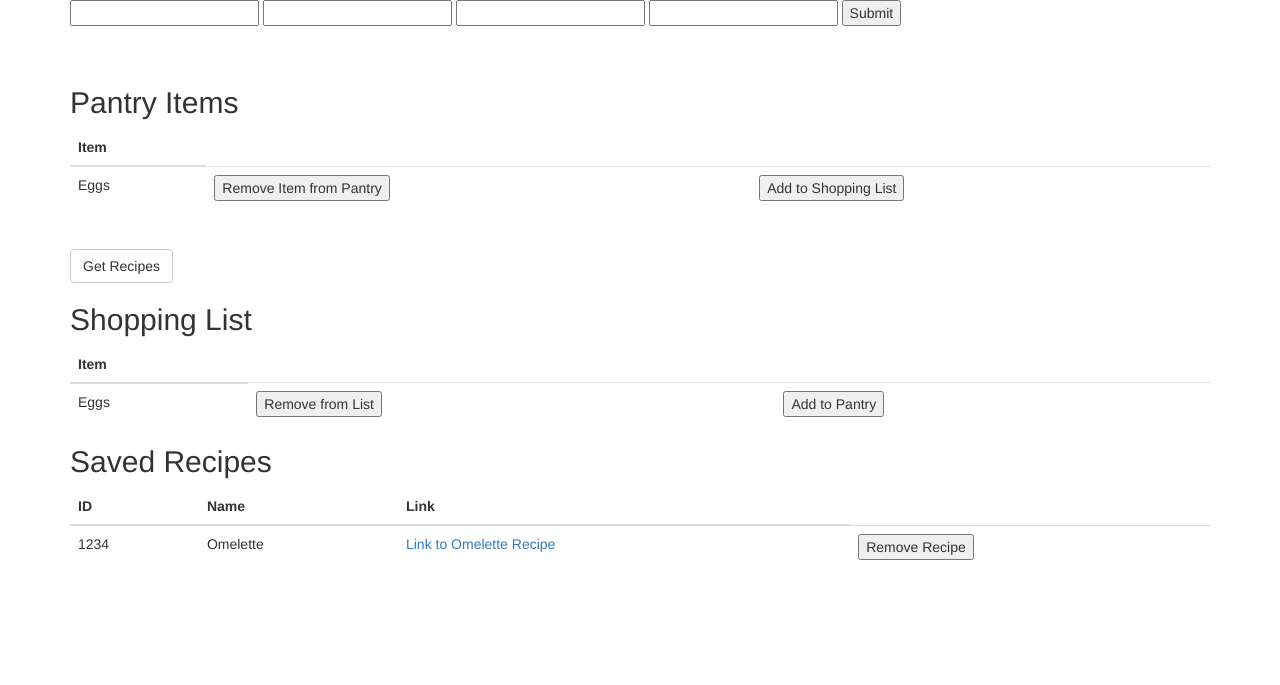
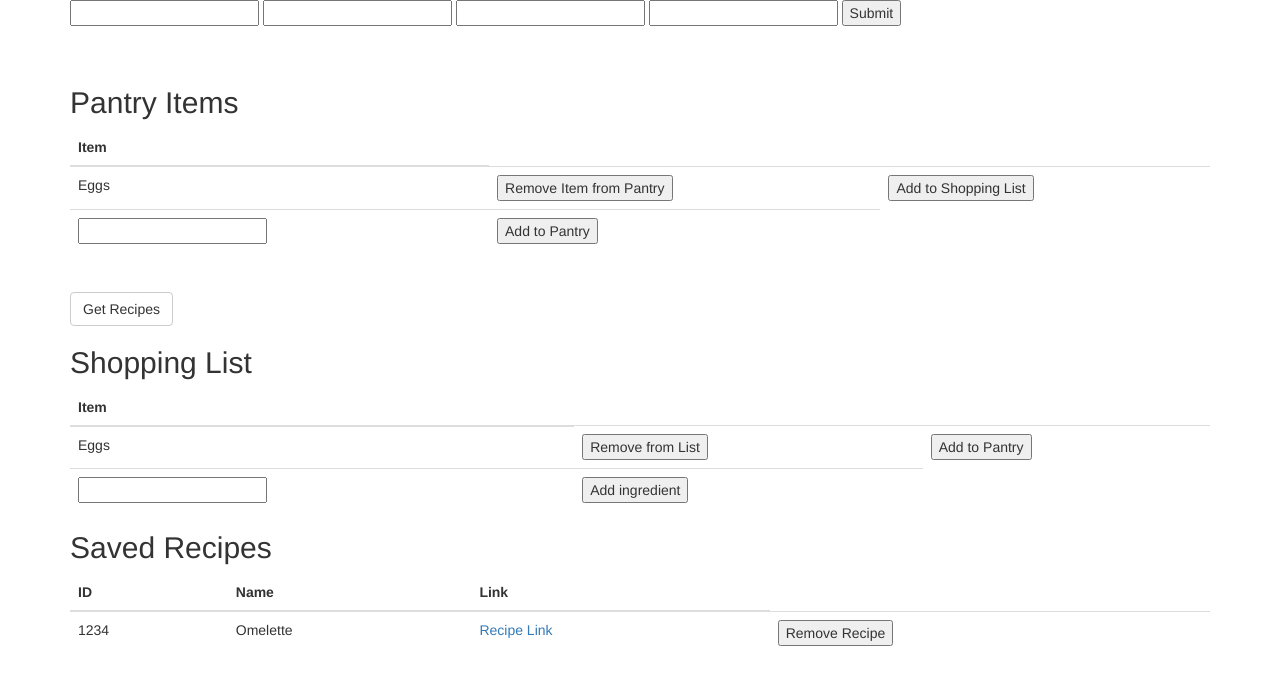
Before and after one commit to bacigaluped/cs3200, a Flask app: page / in a window 1280 px wide. Shown: the top 685 px of the page. Run offline with Flask 2, Linux system fonts and the light colour scheme; some libraries are stand-ins or nearby versions.

Commit message:
Added endpoints for various operations on the database. Links to recipes aren't working properly I think.

```diff
--- a/app/routes.py
+++ b/app/routes.py
@@ -1,9 +1,9 @@
 from app import app
 from requests import get
-from flask import render_template
+from flask import render_template, redirect, url_for
 from webargs import fields
 from webargs.flaskparser import use_kwargs
-from json import dumps
+from json import dumps, encoder
 
 api_headers={
     "X-RapidAPI-Key": "d79033f905mshb7d8af7cc775ed9p15d83ejsn0f48d10e2155"
@@ -12,7 +12,40 @@ api_headers={
 @app.route('/')
 @app.route('/index')
 def index():
-    return render_template('ingredients.html')
+    return render_template(
+        'ingredients.html',
+        pantry_items=['Eggs'],
+        shopping_list=['Eggs'],
+        recipes=[{'id': 1234, 'title': 'Omelette', 'Link': '#link_to_omelette_recipe'}],
+    )
+
+
+@app.route('/add_to_shopping_list', methods=['POST'])
+@use_kwargs({'ingredient': fields.Str()})
+def add_to_shopping_list(ingredient):
+    print(f'{ingredient} needs to be added to the shopping list')
+    return redirect(url_for('index'))
+
+
+@app.route('/add_to_pantry', methods=['POST'])
+@use_kwargs({'ingredient': fields.Str()})
+def add_to_pantry(ingredient):
+    print(f'{ingredient} needs to be added to the pantry')
+    return redirect(url_for('index'))
+
+
+@app.route('/remove_from_shopping_list', methods=['POST'])
+@use_kwargs({'list_item': fields.Str()})
+def remove_from_shopping_list(list_item):
+    print(f'{list_item} would be removed from the shopping list here')
+    return redirect(url_for('index'))
+
+
+@app.route('/remove_from_pantry', methods=['POST'])
+@use_kwargs({'ingredient': fields.Str()})
+def remove_from_pantry(ingredient):
+    print(f'{ingredient} would be removed from the pantry here')
+    return redirect(url_for('index'))
 
 
 @app.route('/call_api', methods=['POST'])
@@ -22,4 +55,4 @@ def call_api(ingredients):
         headers=api_headers,
         params={'ingredients': ingredients, 'number': 5, 'ranking': 1}
     )
-    return dumps(response.json())
+    return '\n'.join([ f'{recipe["id"]} {recipe["title"]}\n' for recipe in response.json() ])
--- a/app/templates/ingredients.html
+++ b/app/templates/ingredients.html
@@ -22,20 +22,33 @@
       </tr>
     </thead>
     <tbody>
+        {% for ingredient in pantry_items %}
         <tr>
-        <td>Eggs</td>
+            <td>{{ingredient}}</td>
             <td>
-            <form method="post" action="" enctype="">
+                <form method="post" action="{{url_for('remove_from_pantry')}}" enctype="multipart/form-data">
+                    <input type="hidden" value="{{ingredient}}" name="ingredient" />
                     <input type="submit" value="Remove Item from Pantry" />
                 </form>
             </td>
             <td>
-            <form method="post" action="" enctype="">
+                <form method="post" action="{{url_for('add_to_shopping_list')}}" enctype="multipart/form-data">
+                    <input type="hidden" name="ingredient" value="{{ingredient}}"/>
                     <input type="submit" value="Add to Shopping List" />
                 </form>
             </td>
         </tr>
-
+        {% endfor %}
+        <tr>
+            <form method="post" action="{{url_for('add_to_pantry')}}" enctype="multipart/form-data">
+                <td>
+                    <input type="text" name="ingredient" />
+                </td>
+                <td>
+                    <input type="submit" value="Add to Pantry" />
+                </td>
+            </form>
+        </tr>
     </tbody>
 </table>
 
@@ -52,18 +65,32 @@
       </tr>
     </thead>
     <tbody>
+        {% for item in shopping_list %}
         <tr>
-        <td>Eggs</td>
+            <td>{{item}}</td>
             <td>
-            <form method="post" action="" enctype="">
+                <form method="post" action="{{url_for('remove_from_shopping_list')}}" enctype="multipart/form-data">
+                    <input type="hidden" value="{{item}}" name="list_item" />
                     <input type="submit" value="Remove from List" />
                 </form>
             </td>
             <td>
-            <form method="post" action="" enctype="">
+                <form method="post" action="{{url_for('add_to_pantry')}}" enctype="">
+                    <input type="hidden" value="{{item}}" name="ingredient" />
                     <input type="submit" value="Add to Pantry" />
                 </form>
             </td>
+        </tr>
+        {% endfor %}
+        <tr>
+            <form method="post" action="{{ url_for('add_to_shopping_list') }}" enctype="multipart/form-data">
+                <td>
+                    <input type="text" name="ingredient" />
+                </td>
+                <td>
+                    <input type="submit" value="Add ingredient" />
+                </td>
+            </form>
         </tr>
     </tbody>
 </table>
@@ -78,11 +105,12 @@
       </tr>
     </thead>
     <tbody>
+        {% for recipe in recipes %}
         <tr>
-        <td>1234</td>
-        <td>Omelette</td>
+            <td>{{recipe['id']}}</td>
+            <td>{{recipe['title']}}</td>
             <td>
-            <a href="#link_to_omelette_recipe">Link to Omelette Recipe</a>
+                <a href="{{recipe['link']}}">Recipe Link</a>
             </td>
             <td>
                 <form method="post" action="" enctype="">
```
Also changed, not shown: other parts of app/templates/ingredients.html (+1 -0 lines). Lines whose indentation alone changed are shown as unchanged.
